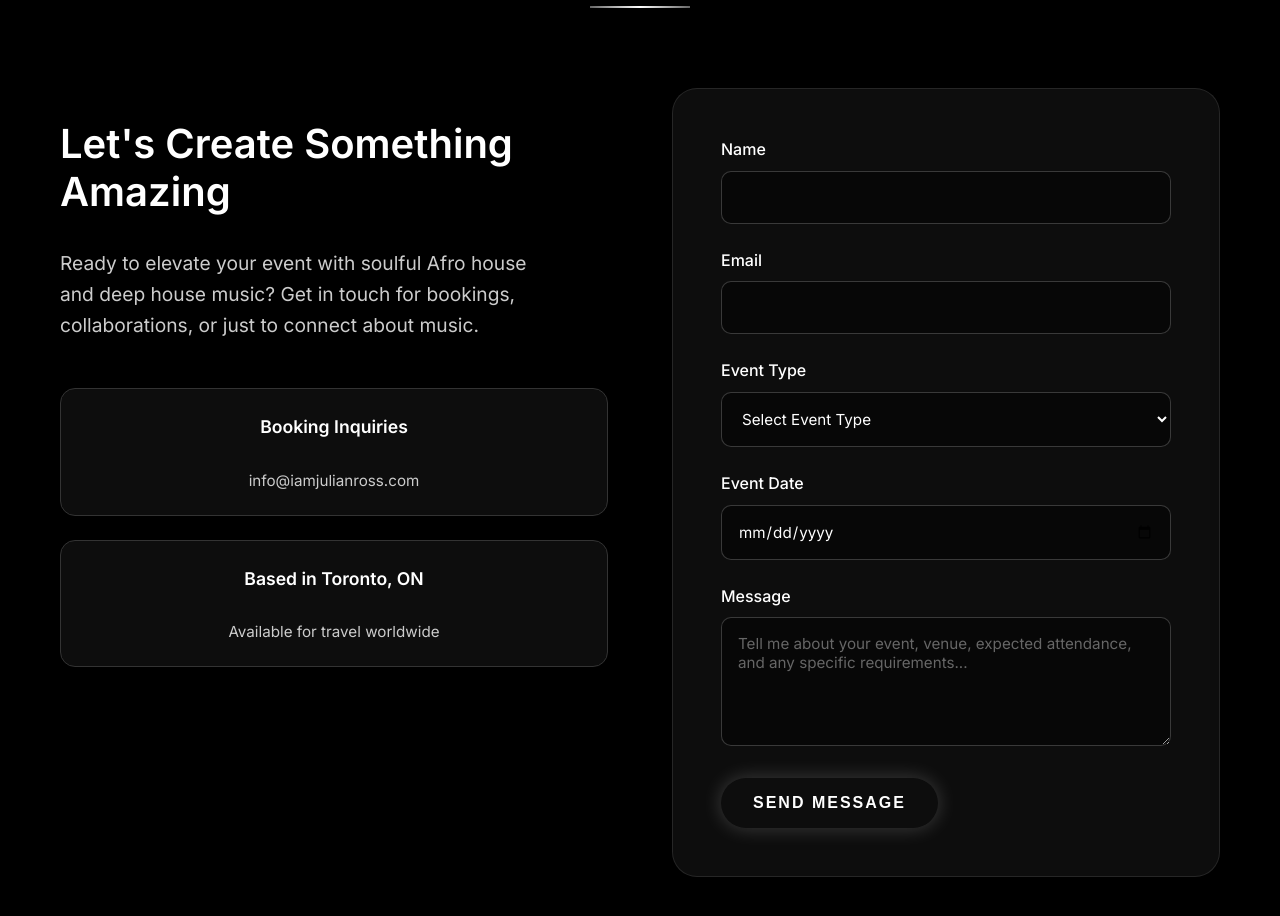
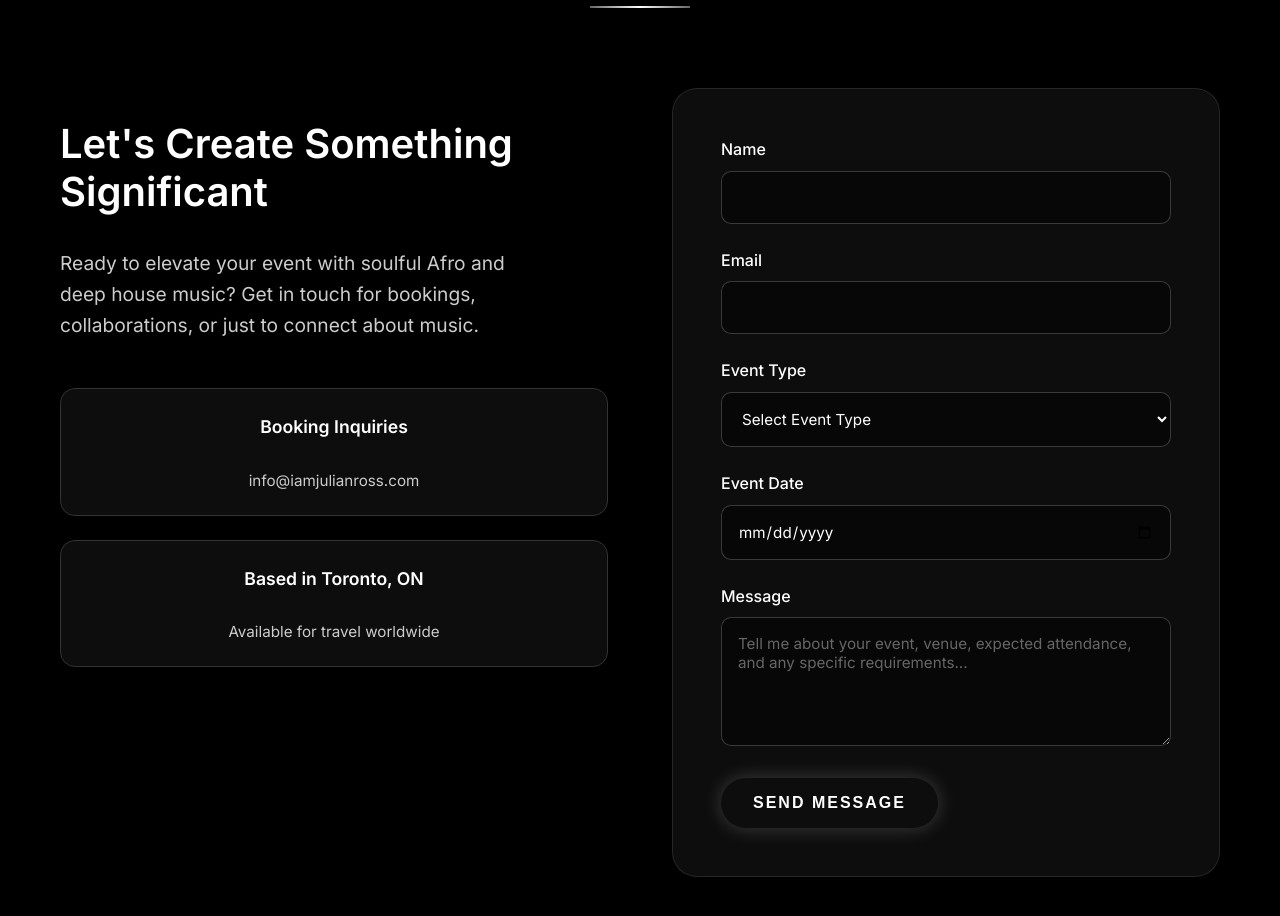
Before and after one commit to offlinestudios/Julian-Ross-Music, a plain HTML site: page index.html in a window 1280 px wide. Shown: the part 4260-5176 px from the top of the page. Drawn offline with Linux system fonts and the light colour scheme.

Commit message:
Update index.html

```diff
--- a/index.html
+++ b/index.html
@@ -195,8 +195,8 @@
 
             <div class="contact-content">
                 <div class="contact-info">
-                    <h3>Let's Create Something Amazing</h3>
-                    <p>Ready to elevate your event with soulful Afro house and deep house music? Get in touch for bookings, collaborations, or just to connect about music.</p>
+                    <h3>Let's Create Something Significant</h3>
+                    <p>Ready to elevate your event with soulful Afro and deep house music? Get in touch for bookings, collaborations, or just to connect about music.</p>
 
                     <div class="contact-details">
                         <div class="contact-item">
```
